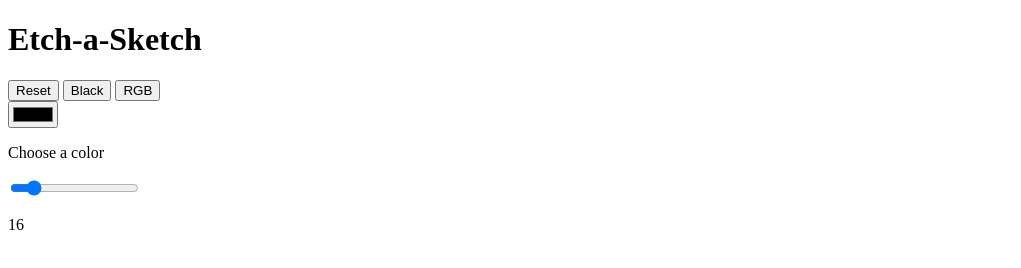
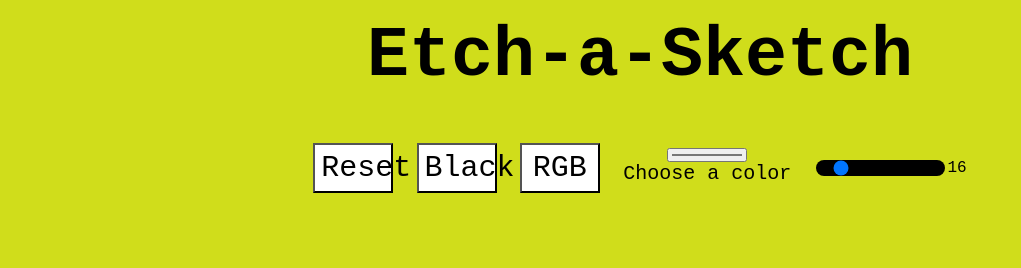
Before and after one commit to pdimaano/Etch-a-Sketch, a plain HTML site: page index.html in a window 1280 px wide. Shown: the whole page, without its empty margins (0-1021 px from the left). Drawn offline with Linux system fonts and the light colour scheme.

Commit message:
initial css

```diff
--- a/index.html
+++ b/index.html
@@ -3,6 +3,7 @@
 <head>
     <meta charset="UTF-8">
     <meta http-equiv="X-UA-Compatible" content="IE=edge">
+    <link rel="stylesheet" href="style.css">
     <meta name="viewport" content="width=device-width, initial-scale=1.0">
     <title>Etch-a-Sketch</title>
 </head>
@@ -11,7 +12,7 @@
     <div class="btns">
         <button id="reset">Reset</button>
         <button id="black">Black</button>
-        <button id="RGB">RGB</button>
+        <button id="rgb">RGB</button>
         <div class="colorandprompt">
             <input type="color" id="color">
             <p>Choose a color</p>
--- /dev/null
+++ b/style.css
@@ -0,0 +1,79 @@
+* {
+	font-family: 'VT323', monospace;
+}
+
+body {
+	display: flex;
+	justify-content: center;
+	align-items: center;
+	flex-direction: column;
+	background-color: #d0dd1b;
+	margin-top: -30px;
+}
+
+h1 {
+	font-size: 70px;
+	color: black;
+}
+
+.btns {
+	display: flex;
+	flex-direction: row;
+	width: 700px;
+	height: 50px;
+	justify-content: space-evenly;
+}
+
+button {
+	width: 80px;
+	font-size: 30px;
+	background-color: white;
+}
+
+.colorandprompt {
+	display: flex;
+	flex-direction: column;
+	align-items: center;
+	font-size: 20px;
+}
+
+#color {
+	margin-top: 5px;
+	margin-bottom: -20px;
+	width: 80px;
+	height: 30px;
+}
+
+#color:hover {
+	transform: scale(1.1);
+}
+
+#color:active {
+	transform: scale(1.2);
+}
+
+button:hover {
+	transform: scale(1.1);
+}
+
+button:active {
+	transform: scale(1.2);
+}
+
+/* #rgb {
+    background: linear-gradient(to right, #d291bc, #E0BBE4, #FEC8D8);
+} */
+
+.sliderandvalue {
+    display: flex;
+    flex-direction: row;
+    justify-content: center;
+    align-items: center;
+}
+
+#slider {
+    -webkit-appearance: none;
+    background: black;
+    outline: none;
+    border-radius: 50px;
+}
```
